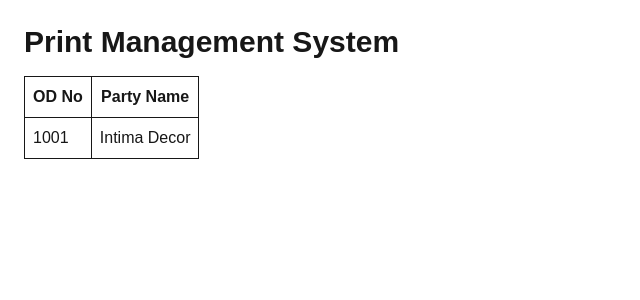
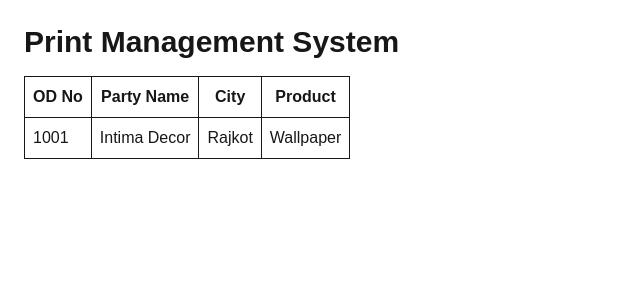
Before and after one commit to intimaprintprocess-cyber/print-management-system, a Next.js app: page / in a window 1280 px wide. Shown: the top 300 px of the page, without its empty margins (0-640 px from the left). Built offline with nearby package versions, Linux system fonts and the light colour scheme.

Commit message:
4 column table ready

```diff
--- a/app/page.tsx
+++ b/app/page.tsx
@@ -10,12 +10,16 @@ export default function Home() {
   <tr>
     <th className="border p-2">OD No</th>
     <th className="border p-2">Party Name</th>
+    <th className="border p-2">City</th>
+    <th className="border p-2">Product</th>
   </tr>
 </thead>
         <tbody>
   <tr>
     <td className="border p-2">1001</td>
     <td className="border p-2">Intima Decor</td>
+    <td className="border p-2">Rajkot</td>
+    <td className="border p-2">Wallpaper</td>
   </tr>
 </tbody>
       </table>
```
Lines whose indentation alone changed are shown as unchanged.
